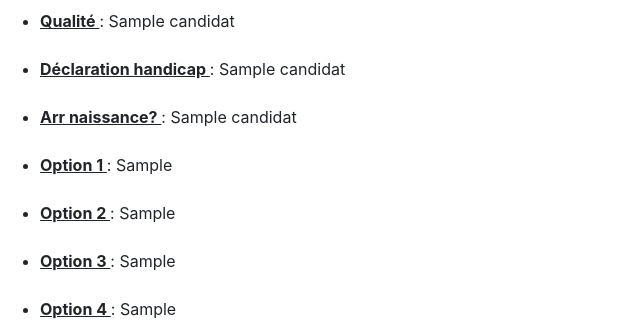
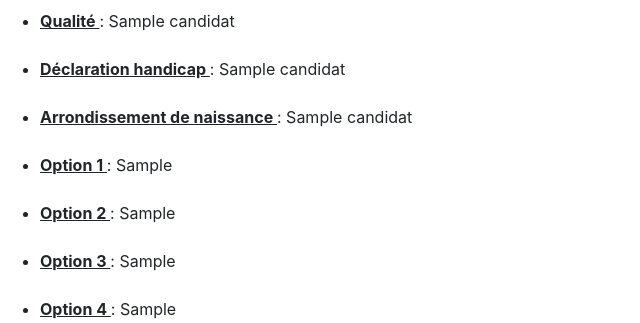
Before and after one commit to Jcz125/exam-results-app, a Flask app: template web/templates/liste_candidat.html in a window 1280 px wide. Shown: the part 1495-1818 px from the top of the page, without its empty margins (0-640 px from the left). Run offline with Flask 2, Linux system fonts and the light colour scheme; the template is opened without the code that fills it: most values are stand-ins (such as "Sample title", 1, 10 or a date in 2020); some libraries are stand-ins or nearby versions.

Commit message:
Update liste_candidat.html

```diff
--- a/web/templates/liste_candidat.html
+++ b/web/templates/liste_candidat.html
@@ -113,7 +113,7 @@
              <br>
              <li><B><U>Déclaration handicap </U></B> : {{candidat[31]}}</li>
              <br>
-             <li><B><U>Arr naissance? </U></B> : {{candidat[32]}}</li>
+             <li><B><U>Arrondissement de naissance </U></B> : {{candidat[32]}}</li>
              <br>
              <li><B><U>Option 1 </U></B> : {{option1}}</li>
              <br>
```
